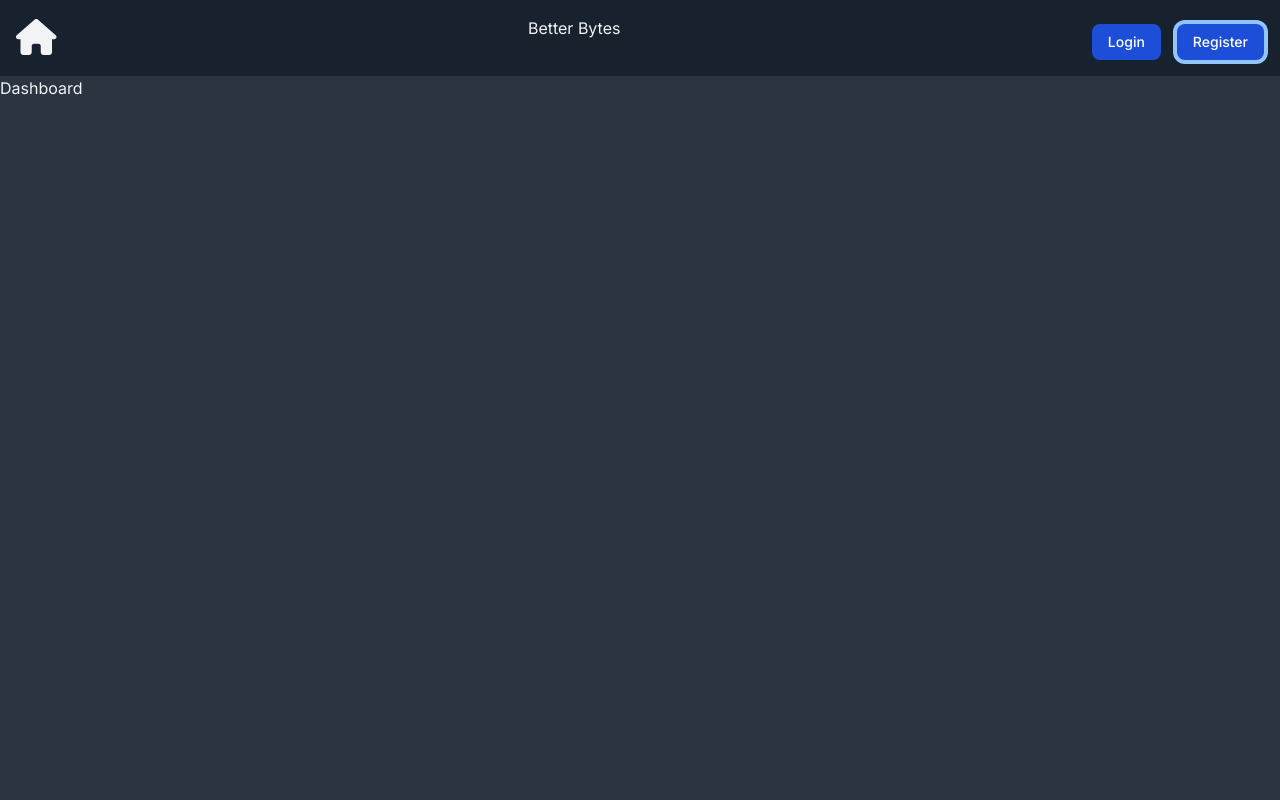
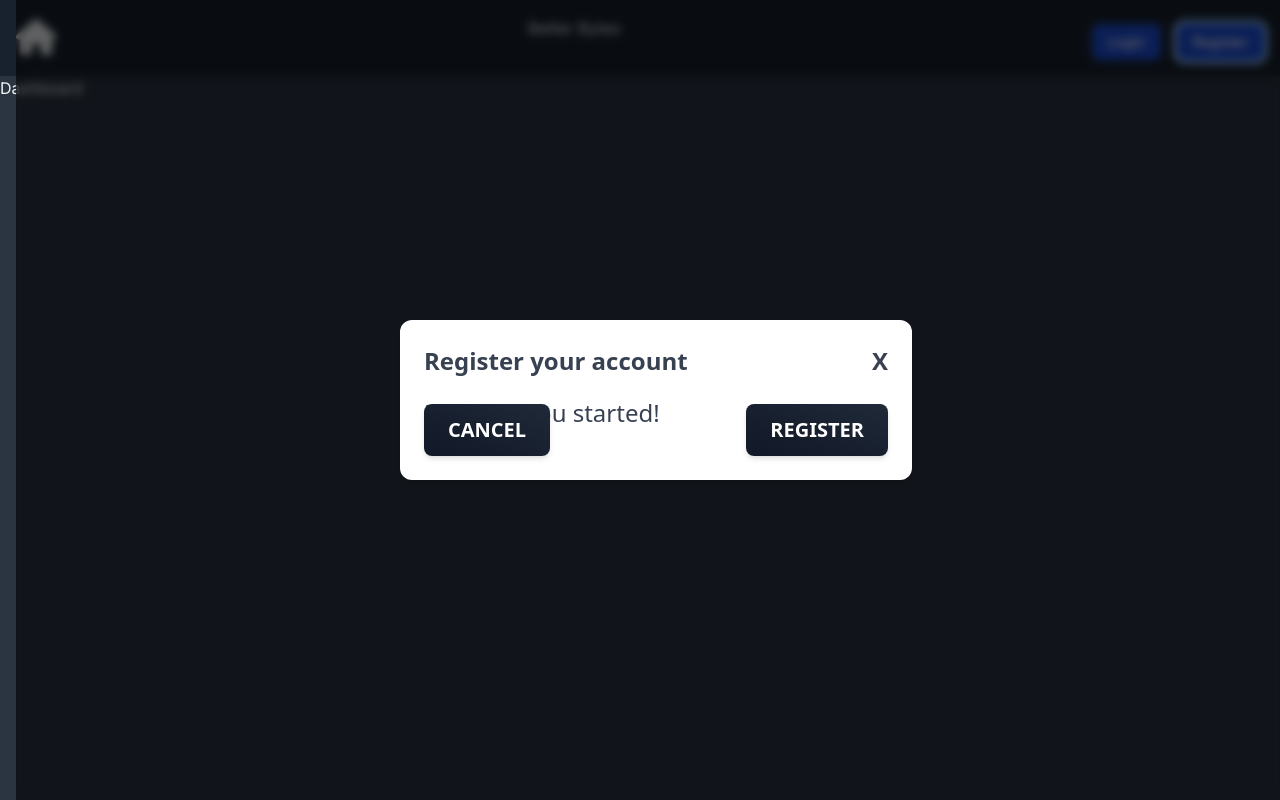
Before and after one commit to MikeTheFyke/better-byte, a Next.js app: page / in a window 1280 px wide. Both pictures are taken after a click on the button "Register". Built offline with nearby package versions, Linux system fonts and the light colour scheme; no server answers.

Commit message:
Added registration dialog

```diff
--- a/app/(components)/Nav.tsx
+++ b/app/(components)/Nav.tsx
@@ -7,6 +7,7 @@ import {
 import { FontAwesomeIcon } from "@fortawesome/react-fontawesome";
 import Link from "next/link";
 import SearchBar from "./SearchBar";
+import { RegisterButton } from "./RegisterButton";
 
 interface NavProps {
 	session: any | null;
@@ -58,12 +59,7 @@ const Nav = async ({ session }: NavProps) => {
 								Login
 							</button>
 						</Link>
-						<button
-							type="submit"
-							className="text-white bg-blue-700 hover:bg-blue-800 focus:ring-4 focus:outline-none focus:ring-blue-300 font-medium rounded-lg text-sm px-4 py-2 dark:bg-blue-600 dark:hover:bg-blue-700 dark:focus:ring-blue-800"
-						>
-							Register
-						</button>
+						<RegisterButton />
 					</div>
 				)}
 			</div>
--- /dev/null
+++ b/app/(components)/RegisterButton.tsx
@@ -0,0 +1,27 @@
+"use client";
+import { useState } from "react";
+import RegisterDialog from "./RegisterDialog";
+
+export const RegisterButton = () => {
+	const [registerDialogOpen, setRegisterDialogOpen] = useState(false);
+
+	console.log("Is register open? : ", registerDialogOpen);
+
+	return (
+		<>
+			{registerDialogOpen ? (
+				<RegisterDialog
+					registerDialogOpen={registerDialogOpen}
+					setRegisterDialogOpen={setRegisterDialogOpen}
+				/>
+			) : null}
+			<button
+				type="submit"
+				className="text-white bg-blue-700 hover:bg-blue-800 focus:ring-4 focus:outline-none focus:ring-blue-300 font-medium rounded-lg text-sm px-4 py-2 dark:bg-blue-600 dark:hover:bg-blue-700 dark:focus:ring-blue-800"
+				onClick={() => setRegisterDialogOpen(!registerDialogOpen)}
+			>
+				Register
+			</button>
+		</>
+	);
+};
--- /dev/null
+++ b/app/(components)/RegisterDialog.tsx
@@ -0,0 +1,81 @@
+import { useRouter } from "next/navigation";
+import React, { Dispatch, SetStateAction } from "react";
+
+interface Props {
+	registerDialogOpen: boolean;
+	setRegisterDialogOpen: Dispatch<SetStateAction<boolean>>;
+}
+
+const RegisterDialog = ({
+	registerDialogOpen,
+	setRegisterDialogOpen,
+}: Props) => {
+	const router = useRouter();
+
+	// const deleteRecipe = async () => {
+	// 	const res = await fetch(`http://localhost:3000/api/Recipes/${recipeId}`, {
+	// 		method: "DELETE",
+	// 	});
+	// 	if (res.ok) {
+	// 		setOpenDeleteDialog(false);
+	// 		router.refresh();
+	// 	} else {
+	// 		throw new Error("Failed to update Recipe.");
+	// 	}
+	// };
+
+	return (
+		<div
+			data-dialog-backdrop="register-dialog"
+			data-dialog-backdrop-close="true"
+			className="fixed inset-0 z-[999] grid h-screen w-screen place-items-center bg-black bg-opacity-60 backdrop-blur-sm transition-opacity duration-300"
+		>
+			<div
+				data-dialog="register-dialog"
+				className="relative mx-auto flex w-full max-w-[32rem] flex-col rounded-xl bg-white bg-clip-border text-gray-700 shadow-md h-[20%]"
+			>
+				{/* Main container */}
+				<div className="flex flex-col gap-4 p-6">
+					{/* Header */}
+					<div className="flex flex-row justify-between">
+						<h4 className="block font-sans text-2xl antialiased font-semibold leading-snug tracking-normal text-blue-gray-900">
+							Register your account
+						</h4>
+						<h4
+							className="block font-sans text-2xl antialiased font-semibold leading-snug tracking-normal text-blue-gray-900 cursor-pointer"
+							onClick={() => setRegisterDialogOpen(false)}
+						>
+							X
+						</h4>
+					</div>
+					{/* Dialog Content */}
+
+					<div className="w-full inline-block">
+						<h6 className="font-sans text-2xl antialiased leading-relaxed tracking-normal text-inherit">
+							Let's get you started!
+						</h6>
+					</div>
+				</div>
+				{/* End of main container */}
+				<div className="p-6 pt-0 absolute bottom-0 w-full flex flex-row justify-between">
+					<button
+						className="block select-none rounded-lg bg-gradient-to-tr from-gray-900 to-gray-800 py-3 px-6 text-center font-sans text-xl font-bold uppercase text-white shadow-md shadow-gray-900/10 transition-all hover:shadow-lg hover:shadow-gray-900/20 active:opacity-[0.85] disabled:pointer-events-none disabled:opacity-50 disabled:shadow-none"
+						type="button"
+						onClick={() => setRegisterDialogOpen(false)}
+					>
+						Cancel
+					</button>
+					<button
+						className="block select-none rounded-lg bg-gradient-to-tr from-gray-900 to-gray-800 py-3 px-6 text-center font-sans text-xl font-bold uppercase text-white shadow-md shadow-gray-900/10 transition-all hover:shadow-lg hover:shadow-gray-900/20 active:opacity-[0.85] disabled:pointer-events-none disabled:opacity-50 disabled:shadow-none"
+						type="button"
+						// onClick={() => deleteRecipe()}
+					>
+						Register
+					</button>
+				</div>
+			</div>
+		</div>
+	);
+};
+
+export default RegisterDialog;
```
